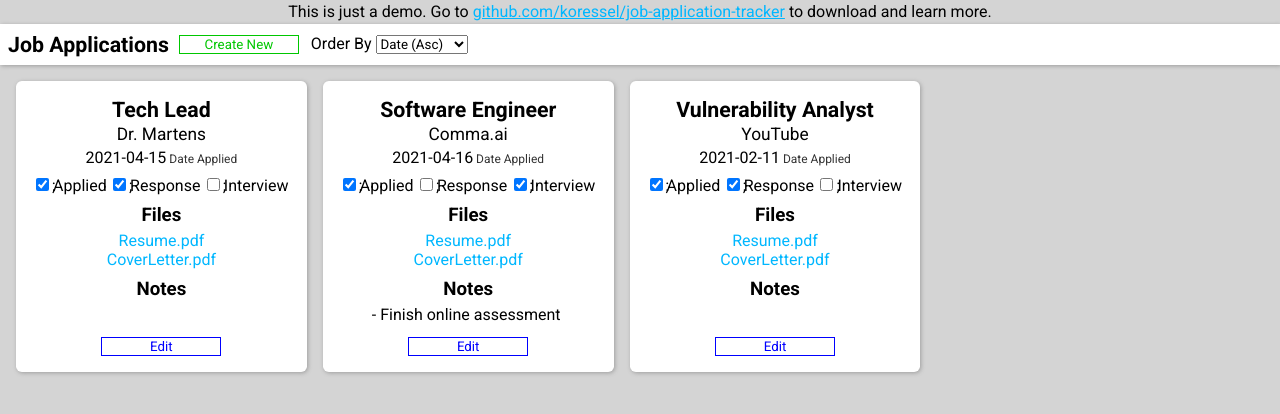
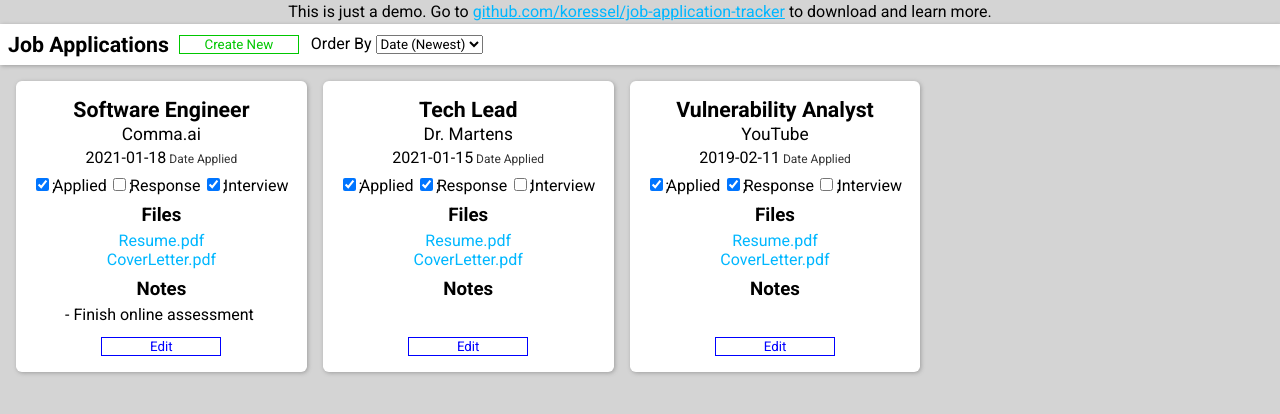
Before and after one commit to koressel/Job-Application-Tracker-Demo, a React (Create React App) app: page / in a window 1280 px wide. Shown: the top 414 px of the page. Built offline with nearby package versions, Linux system fonts and the light colour scheme.

Commit message:
sort apps before rendering

```diff
--- a/src/App.js
+++ b/src/App.js
@@ -14,7 +14,7 @@ class Dashboard extends React.Component {
           id: 1,
           position: "Tech Lead",
           company: "Dr. Martens",
-          date: "2021-04-15",
+          date: "2021-01-15",
           files: null,
           applied: true,
           response: true,
@@ -25,7 +25,7 @@ class Dashboard extends React.Component {
           id: 2,
           position: "Software Engineer",
           company: "Comma.ai",
-          date: "2021-04-16",
+          date: "2021-01-18",
           files: null,
           applied: true,
           response: false,
@@ -36,7 +36,7 @@ class Dashboard extends React.Component {
           id: 3,
           position: "Vulnerability Analyst",
           company: "YouTube",
-          date: "2021-02-11",
+          date: "2019-02-11",
           files: null,
           applied: true,
           response: true,
@@ -47,7 +47,7 @@ class Dashboard extends React.Component {
       currentApplication: {},
       newModalToggle: 'hidden',
       editModalToggle: 'hidden',
-      applicationOrder: 'asc'
+      applicationOrder: 'desc'
     };
     this.closeModal = this.closeModal.bind(this);
     this.openNewModal = this.openNewModal.bind(this);
@@ -134,8 +134,8 @@ class Dashboard extends React.Component {
         <h1>Job Applications</h1>
         <button id="open-new-modal-btn"className="nav-item" onClick={this.openNewModal}>Create New</button>
         <p className="nav-item">Order By <select id="filter" onChange={this.handleOrderSelectChange}>
-          <option value="asc">Date (Asc)</option>
-          <option value="desc">Date (Desc)</option>
+          <option value="desc">Date (Newest)</option>
+          <option value="asc">Date (Oldest)</option>
         </select>
       </p>
       </header>
--- a/src/components/applications.js
+++ b/src/components/applications.js
@@ -13,13 +13,13 @@ class Applications extends React.Component {
     }
 
   render() {
-      let apps = [];
+      let apps = this.props.applications;
       console.log(this.props.applicationOrder)
       if (this.props.applicationOrder === 'asc') {
-        apps = this.props.applications;
+        apps = apps.sort((a, b) => new Date (b.date) - new Date (a.date)).reverse();
       }
       if (this.props.applicationOrder === 'desc') {
-        apps = this.props.applications.reverse();
+        apps = apps.sort((a, b) => new Date (b.date) - new Date (a.date));
       }
       console.log(apps)
       return (
```
